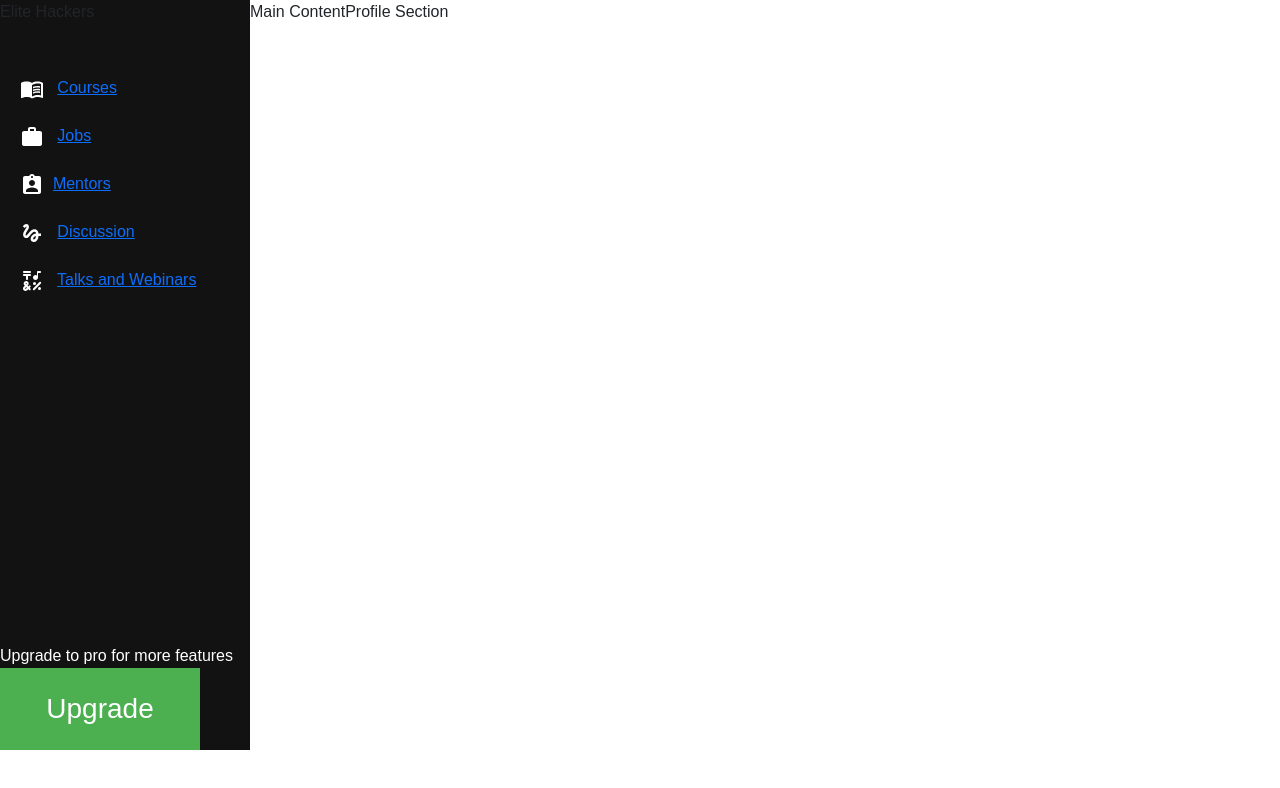
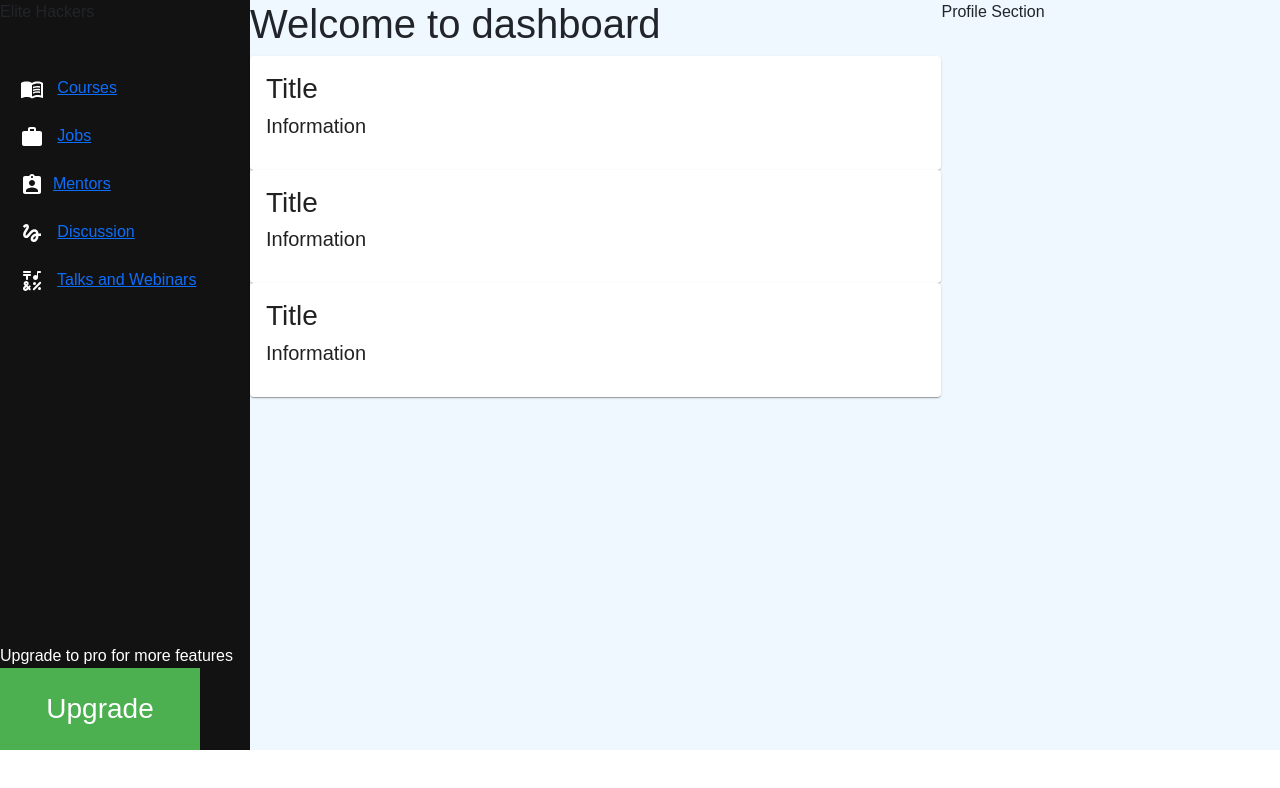
Before and after one commit to santushtisharma10/Elite-hackers, a React (Create React App) app in the folder frontend/: page /dashboard in a window 1280 px wide. Shown: the top 788 px of the page. Built offline with nearby package versions, Linux system fonts and the light colour scheme.

Commit message:
content section added

```diff
--- /dev/null
+++ b/frontend/src/components/Content/Content.css
@@ -0,0 +1,20 @@
+.content {
+
+    /* flex: 0.6; */
+    /* background-color: blanchedalmond; */
+
+}
+.content__info-card{
+
+    display: flex;
+    justify-content: space-between;
+
+  }
+
+.info{
+
+    flex: 1;
+    padding: 5px;
+    cursor: pointer;
+
+  }
--- /dev/null
+++ b/frontend/src/components/Content/Content.js
@@ -0,0 +1,19 @@
+import React from 'react'
+import InfoCard from './InfoCard'
+
+function Content() {
+  return (
+    <div className='content'>
+        <div className='content__title'>
+            <h1>Welcome to dashboard</h1>
+        </div>
+        <div className='content__info-card'>
+            <InfoCard />
+            <InfoCard />
+            <InfoCard />
+        </div>
+    </div>
+  )
+}
+
+export default Content
--- /dev/null
+++ b/frontend/src/components/Content/InfoCard.js
@@ -0,0 +1,17 @@
+import React from 'react';
+import {Card, CardContent} from "@material-ui/core"
+
+function InfoCard() {
+    return (
+        <div className="info">
+            <Card >
+                <CardContent>
+                    <h3 className="info-title" >Title</h3>
+                    <h5>Information</h5>
+                </CardContent>
+            </Card>
+        </div>
+    )
+}
+
+export default InfoCard;
--- a/frontend/src/components/Dashboard/Dashboard.css
+++ b/frontend/src/components/Dashboard/Dashboard.css
@@ -1,4 +1,13 @@
 .dashboard {
     display: flex;
     flex-direction: row;
+    background-color: aliceblue;
 }
+.dashboard__sidebar {
+
+    flex: 0.2;
+}
+.dashboard__content {
+
+    flex: 0.6;
+}
--- a/frontend/src/components/Dashboard/Dashboard.js
+++ b/frontend/src/components/Dashboard/Dashboard.js
@@ -1,15 +1,16 @@
 import React from 'react';
 import './Dashboard.css';
 import Sidebar from '../Sidebar/Sidebar';
+import Content from '../Content/Content';
 
 function Dashboard() {
   return (
     <div className='dashboard'>
-      <div>
+      <div className='dashboard__sidebar'>
         <Sidebar />
       </div>
-      <div >
-        Main Content
+      <div className='dashboard__content'>
+        <Content />
       </div>
       <div >
         Profile Section
```
